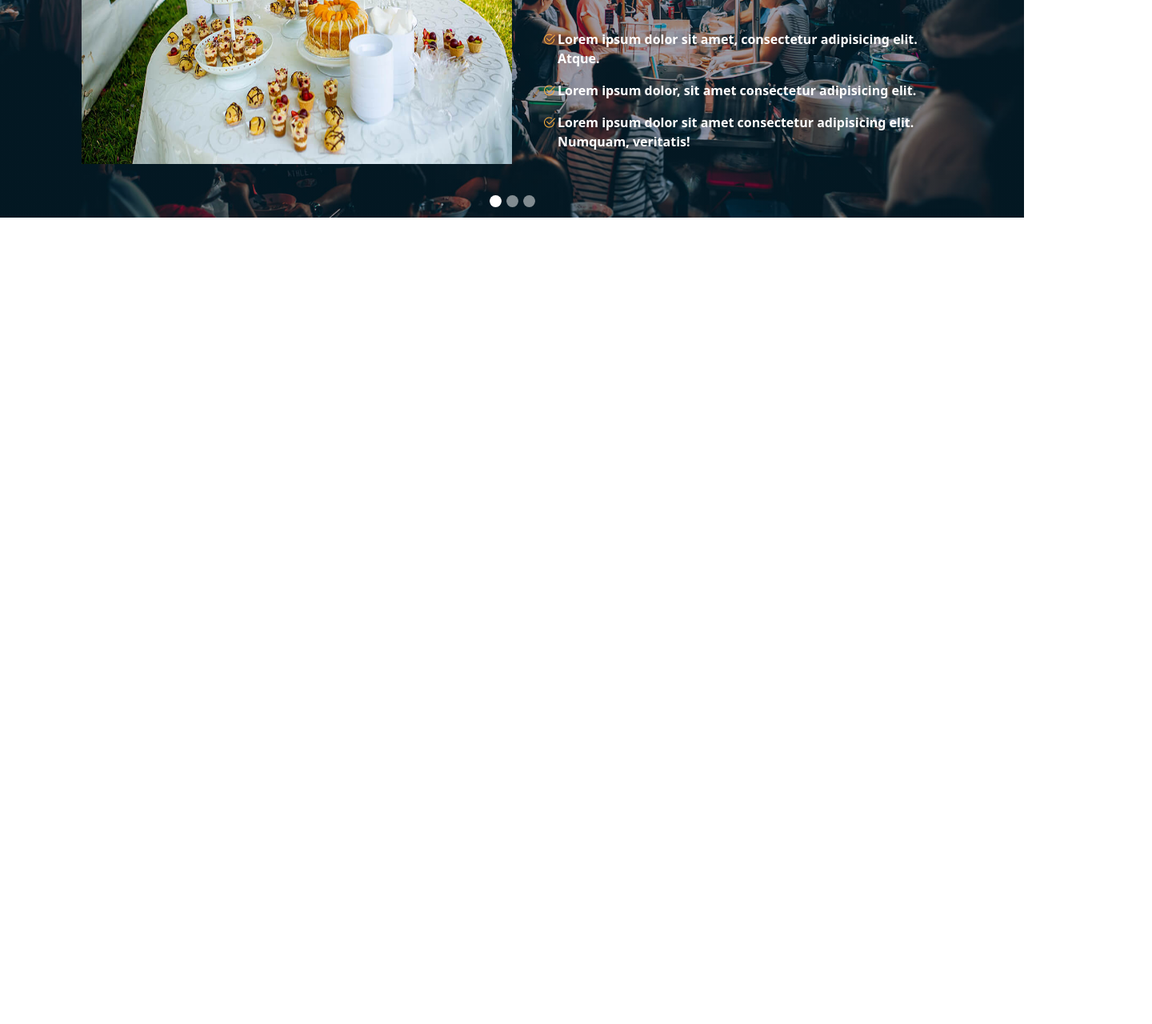
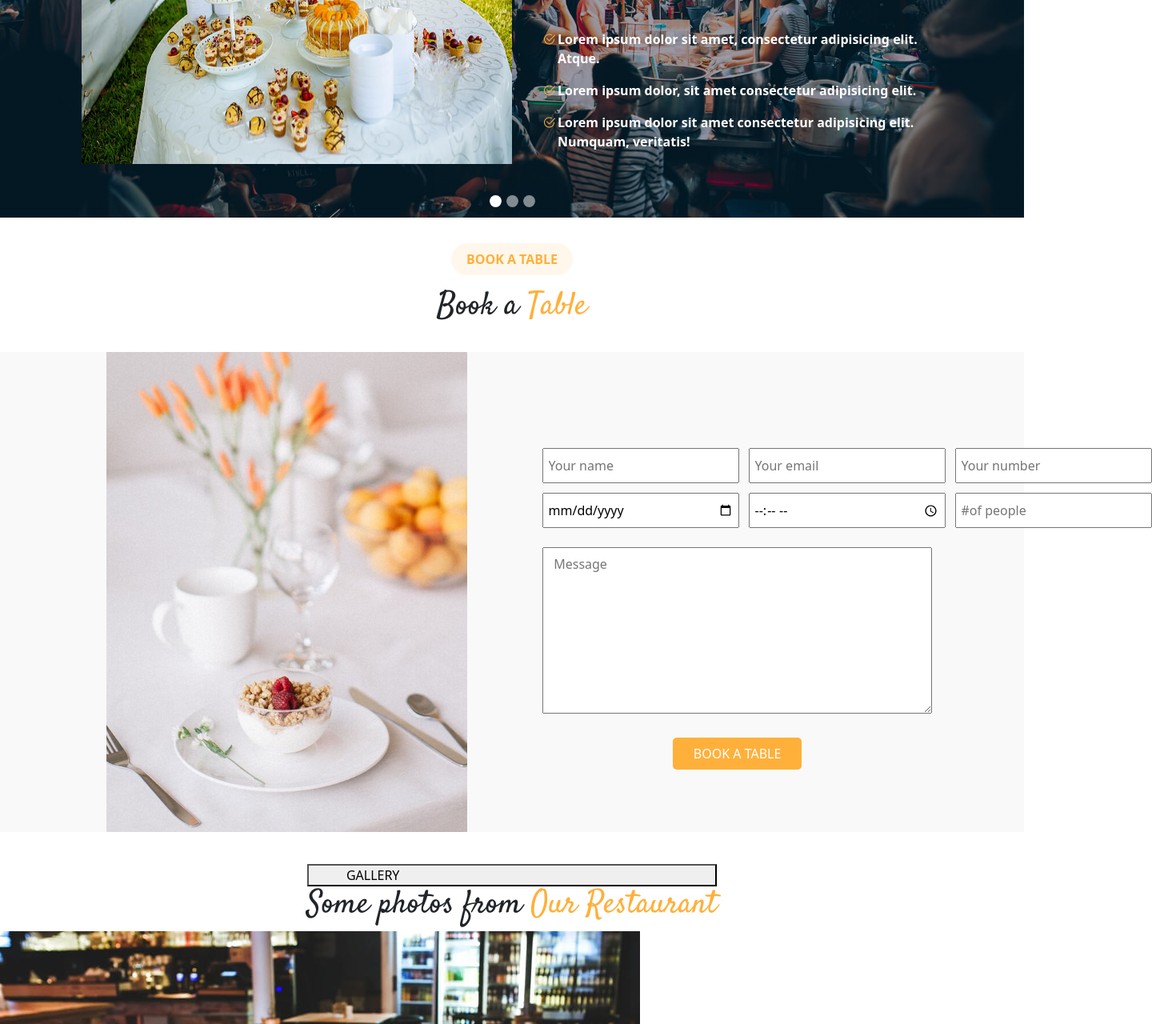
Before and after one commit to Hafsa-ouahbi/final_project, a website: page index.html in a window 1280 px wide. Shown: the part 3196-4476 px from the top of the page at 80% size, 1440 px wide, since content can reach past the window. Before the commit the page ends 3481 px from the top, so only its background shows below. Drawn offline with nearby package versions, Linux system fonts and the light colour scheme.

Commit message:
finished book a table section

```diff
--- a/index.html
+++ b/index.html
@@ -450,18 +450,49 @@
             </button>
         </div>
         </div>
-        <!-- <div class="form">
+        <div class="form">
+            <div class="head-book">
+                <button> BOOK A TABLE </button>
+                <h2>Book a <span class="clr">Table</span></h2>
+            </div>
+            <div class="book">
+                <div class="imb">
+                    <img src="./public/img/images/reservation22222.jpg" alt="">
+                </div>
+                <div class="formm">
+                    <div class="grid-book">
+                        <input type="text" name="" id="" placeholder="Your name">
+                        <input type="email" name="" id="" placeholder="Your email">
+                        <input type="text" name="" id="" placeholder="Your number">
+                        <input type="date">
+                        <input type="time">
+                        <input type="number" placeholder="#of people"">
+                        </div>
+                        <div class="text">
+                            <textarea minlength="10" name="" id="" placeholder="Message"></textarea>
+                        </div>
+                        <div>
+                            <button class="book-bu">BOOK A TABLE</button>
+                        </div>
+                </div>
+            </div>
+        </div>
+        <div class="gal">
             <div>
-                <button> BOOK A TABLE </button>
-                <h2>Book a <span>Table</span></h2>
+                <button class="grid-book">GALLERY</button>
+                <h2>Some photos from <span class="clr">Our Restaurant</span></h2>
             </div>
-            <div>
-                <div>
-                    <img src="./public/img/images/reservation.jpg" alt="">
-                </div>
-                <div></div>
+            <div class="grid-gal">
+                <img src="./public/img/images/gallery/gallery-1.jpg" alt="">
+                <img src="./public/img/images/gallery/gallery-2.jpg" alt="">
+                <img src="./public/img/images/gallery/gallery-3.jpg" alt="">
+                <img src="./public/img/images/gallery/gallery-4.jpg" alt="">
+                <img src="./public/img/images/gallery/gallery-5.jpg" alt="">
+                <img src="./public/img/images/gallery/gallery-6.jpg" alt="">
+                <img src="./public/img/images/gallery/gallery-7.jpg" alt="">
+                <img src="./public/img/images/gallery/gallery-8.jpg" alt="">
             </div>
-        </div> -->
+        </div>
     </main>
     <script src="./node_modules/bootstrap/dist/js/bootstrap.bundle.js"></script>
 </body>
--- a/src/sass/_allModules.scss
+++ b/src/sass/_allModules.scss
@@ -3,6 +3,7 @@
 @import "./modules/Home/about";
 @import "./modules/Home/menu";
 @import "./modules/Home/event";
+@import "./modules/Home/gallery";
 * {
     padding: 0;
     margin: 0;
--- a/src/sass/_variables.scss
+++ b/src/sass/_variables.scss
@@ -10,6 +10,7 @@ $brown: rgb(67, 63, 57);
 $soft-yellow : #fff7eb;
 $menu :rgb(236, 236, 236);
 $mygray : rgb(161, 161, 161);
+$bgbook :rgb(249, 249, 249);
 @for $i from 1 through 50 {
     $spacers: map-merge( $spacers, ($i: $i * $spacer));
 };
--- a/src/sass/modules/Home/_event.scss
+++ b/src/sass/modules/Home/_event.scss
@@ -77,3 +77,95 @@
         background-color: $myclr !important;
     }
 }
+// book section
+.book {
+    background-color: $bgbook;
+    display: flex;
+    height: fit-content;
+    padding-left:6vw;
+    padding-right: 6vw;
+    margin-bottom: 5vh;
+    width: 100%;
+    height: 75vh;
+}
+.imb img {
+    width: 80%;
+    height: 100%;
+    object-fit: cover;
+}
+.imb {
+    width: 50%;
+    display: flex;
+    flex-direction: column;
+    justify-content: center;
+    align-items: center;
+}
+.formm {
+    display: flex;
+    flex-direction: column;
+    gap: 3vh;
+    padding: 15vh 3vw;
+    width: 50%;
+    align-items: center;
+}
+.grid-book {
+    display: grid;
+    grid-template-columns: repeat(3, 1fr);
+    gap: 1vw;
+    width: 100%;
+    input {
+        padding: 1vh 0.4vw;
+        &:focus {
+            outline: none;
+            border: $myclr solid 2px;
+            box-shadow: 0 8px 25px rgba(255, 176, 59, 0.28);
+        }
+    }
+}
+.text textarea {
+    width: 100%;
+    height: 26vh;
+    padding: 1vh 1vw;
+    &:hover {
+        outline: none;
+        border: $myclr solid 2px;
+        box-shadow: 0 8px 25px rgba(255, 176, 59, 0.28);
+    }
+}
+.text {
+    width: 100%;
+}
+.book-bu {
+    background-color: $myclr;
+    border-radius: 5px;
+    padding: 1vh 2vw;
+    border: none;
+    color: $mywhite;
+    &:hover {
+        background-color: darken($myclr, 18%);
+    }
+}
+.form {
+    display: flex;
+    flex-direction: column;
+    gap: 3vh;
+    align-items: center;
+    padding-top: 4vh;
+    .head-book {
+        display: flex;
+        flex-direction: column;
+        align-items: center;
+        gap: 2vh;
+        button {
+            background-color: $soft-yellow;
+            border-radius: 20px;
+            border: none;
+            padding: 1vh 1.5vw;
+            font-weight: bold;
+            color: $myclr;
+        }
+    }
+}
+.clr {
+    color: $myclr;
+}
--- /dev/null
+++ b/src/sass/modules/Home/_gallery.scss
@@ -0,0 +1,9 @@
+.gal {
+    display: flex;
+    flex-direction: column;
+    align-items: center;
+    justify-content: center;
+}
+.grid-gal {
+
+}
```
Also changed, not shown: public/css/app.css, public/img/images/reservation22222.jpg (added), 1 other file.
